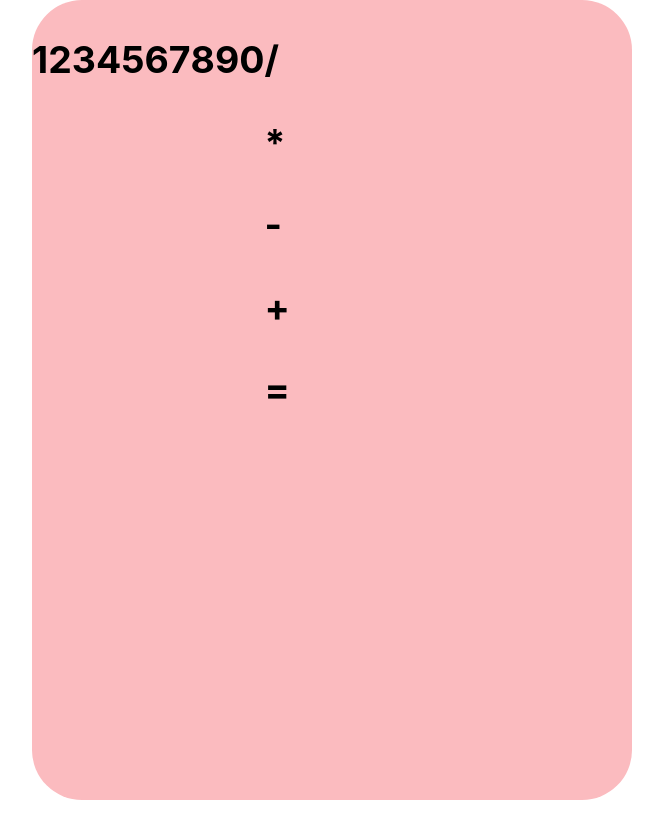
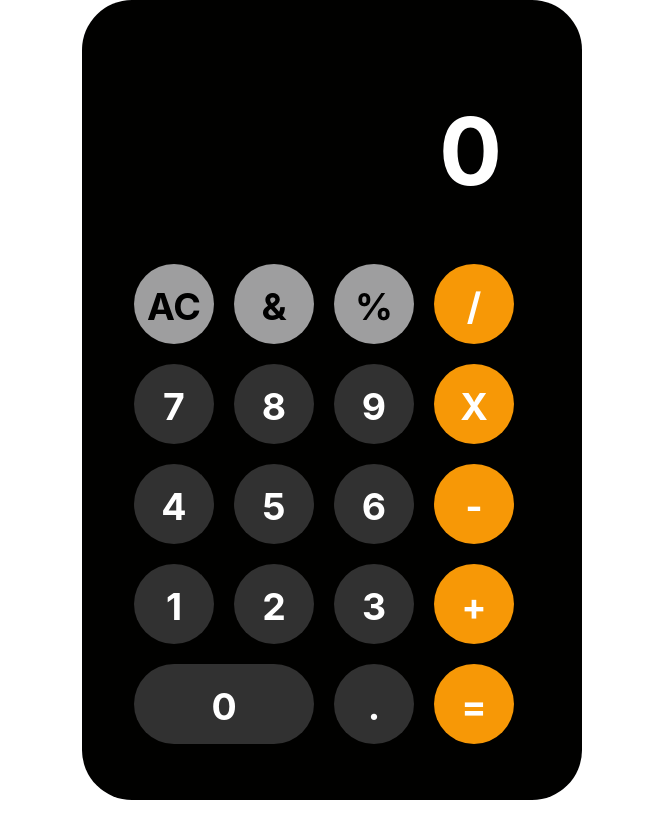
Before and after one commit to izimio/Reat-Calculator, a React (Create React App) app in the folder calculator/: page / in a window 1280 px wide. Shown: the top 838 px of the page, without its empty margins (308-971 px from the left). Before the commit the page ends 800 px from the top, so only its background shows below. Built offline with nearby package versions, Linux system fonts and the light colour scheme.

Commit message:
[FIX] fixing some stuffs

```diff
--- a/calculator/src/components/App.js
+++ b/calculator/src/components/App.js
@@ -1,28 +1,41 @@
 import '../style/App.css';
 import Button from "./Button"
+import Result from "./Result"
+import React, { useState } from "react"
 
 export default function App() {
+  const [result, setResult] = useState(0);
+  const [calc, setCalc] = useState([]);
+
   return (
     <main>
-      <div className='numbers'>
-          <Button value={1} operator={false} />
-          <Button value={2} operator={false} />
-          <Button value={3} operator={false} />
-          <Button value={4} operator={false} />
-          <Button value={5} operator={false} />
-          <Button value={6} operator={false} />
-          <Button value={7} operator={false} />
-          <Button value={8} operator={false} />
-          <Button value={9} operator={false} />
-          <Button value={0} operator={false} />
-
+      <div className='Upper'>
+        <Result result={0} />
       </div>
-      <div className='operators'>
-        <Button value="/" operator={true} />
-        <Button value="*" operator={true} />
-        <Button value="-" operator={true} />
-        <Button value="+" operator={true} />
-        <Button value="=" operator={true} />
+      <div className='Lower'>
+        <div className='Lower--numbers'>
+          <Button value="AC" weird={true} />
+          <Button value="&" weird={true} />
+          <Button value="%" weird={true} />
+          <Button value="/" operator={true}/>
+          <Button value={7} />
+          <Button value={8} />
+          <Button value={9} />
+          <Button value="X" operator={true}/>
+          <Button value={4} />
+          <Button value={5} />
+          <Button value={6} />
+          <Button value="-" operator={true}/>
+          <Button value={1} />
+          <Button value={2} />
+          <Button value={3} />
+          <Button value="+" operator={true}/>
+        </div>
+        <div className='Lower--tricks'>
+          <Button value={0} extend={true} />
+          <Button value="." />
+          <Button value="=" operator={true} />
+        </div>
       </div>
     </main>
   );
--- a/calculator/src/components/Button.js
+++ b/calculator/src/components/Button.js
@@ -1,10 +1,21 @@
-import React, {useState} from "react";
+import React from "react";
 import "../style/button.css"
 
 export default function Button(props) {
 
+    const style_n = {
+        backgroundColor: props.operator ? "#f79806" : "#313131",
+        width: props.extend ? "180px" : "80px",
+        borderRadius: props.extend ? "40px" : "50%",
+    }
+
+    const style_b = {
+        backgroundColor: props.weird ? "#9e9e9f" : "rebecapurle",
+        color: "black",
+    }
+
     return (
-        <div className="button" onClick={() => props.HandleClick(props.value)}>
+        <div style={props.weird ? style_b : style_n} className="button" onClick={() => props.HandleClick(props.value)}>
             <h3>{props.value}</h3>
         </div>
     )
--- /dev/null
+++ b/calculator/src/components/Result.js
@@ -0,0 +1,11 @@
+import React from "react";
+import "../style/result.css"
+
+export default function Result(props){
+
+    return (
+        <div className="result">
+            <h3>{props.result ? props.result : 0}</h3>
+        </div>
+    )
+}
--- a/calculator/src/style/App.css
+++ b/calculator/src/style/App.css
@@ -1,21 +1,31 @@
 main{
-  display: flex;
   height: 800px;
-  width: 600px;
+  width: 500px;
   position: absolute;
   top:0;
   bottom: 0;
   left: 0;
   right: 0;
-  background-color: #fbbbbf;
+  background-color: #010100;
   border-radius: 50px;
   margin: auto;
 }
-.numbers{
+
+.Upper{
+  height: 20%;
+  width: 100%;
+}
+
+.Lower{
+  margin-left: calc(2em + 10px);
+  height: 80%;
+}
+
+.Lower--numbers{
   display: flex;
   flex-wrap: wrap;
 }
 
-.operator{
-
+.Lower--tricks{
+  display: flex;
 }
--- a/calculator/src/style/button.css
+++ b/calculator/src/style/button.css
@@ -1,4 +1,22 @@
 .button{
     font-size: 2em;
     font-weight: bold;
+    width: 80px;
+    height: 80px;
+    display: flex;
+    border-radius: 50%;
+    margin: 10px;
+    color: white;
+    user-select: none;
 }
+
+.button > h3{
+    width: 100%;
+    height: 100%;
+    display: flex;
+    justify-content: center;
+    margin-top: 20px;
+}
+.button :hover{
+    opacity: 0.5;
+}
--- /dev/null
+++ b/calculator/src/style/result.css
@@ -0,0 +1,11 @@
+.result{
+    font-size: 5em;
+    color: white;
+    margin-right: 1em;
+}
+
+.result > h3{
+    display: flex;
+    justify-content: end;
+    align-items: flex-end;
+}
```
